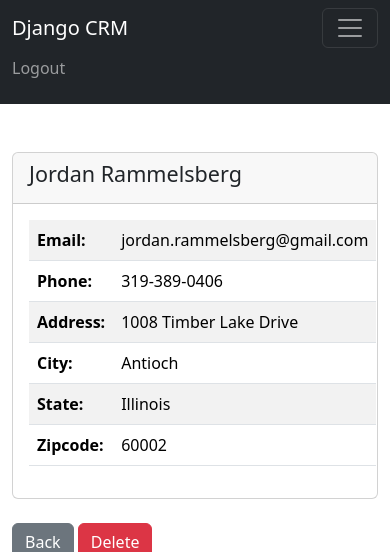
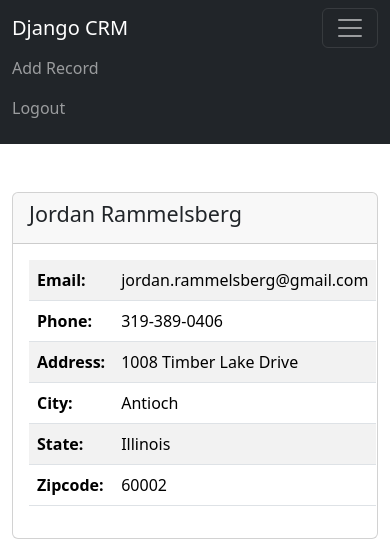
Before and after one commit to Jramm91/django-practice-CRM-app, a Django app: page /record/1 in a window 390 px wide, after a click that opens the changed part. Shown: the top 552 px of the page. Run offline with Django 4.2, Linux system fonts and the light colour scheme; a user stored in the database is signed in; data comes from the database, SQL or seed files in the repository; both versions use the stored data as it was after the commit.

Commit message:
Added ability to add a record

```diff
--- a/dcrm/website/templates/navbar.html
+++ b/dcrm/website/templates/navbar.html
@@ -18,6 +18,9 @@
         {% comment %} give option to logout if user is logged in {% endcomment %}
         {% if user.is_authenticated %}
 
+        <li class="nav-item">
+          <a class="nav-link" href="{% url 'add_record' %}">Add Record</a>
+        </li>
         <li class="nav-item">
           <a class="nav-link" href="{% url 'logout' %}">Logout</a>
         </li>
--- a/dcrm/website/urls.py
+++ b/dcrm/website/urls.py
@@ -8,4 +8,5 @@ urlpatterns = [
     path('register/', views.register_user, name='register'),
     path('record/<int:pk>', views.customer_record, name='record'),
     path('delete/<int:pk>', views.delete_record, name='delete_record'),
+    path('add_record/', views.add_record, name='add_record'),
 ]
--- a/dcrm/website/views.py
+++ b/dcrm/website/views.py
@@ -1,7 +1,7 @@
 from django.shortcuts import render, redirect
 from django.contrib.auth import authenticate, login, logout
 from django.contrib import messages
-from .forms import SignUpForm
+from .forms import SignUpForm, AddRecordForm
 from .models import Record
 
 
@@ -72,3 +72,17 @@ def delete_record(request, pk):
     else:
         messages.success(request, "Please login to delete customer record.")
         return redirect("home")
+
+
+def add_record(request):
+    form = AddRecordForm(request.POST or None)
+    if request.user.is_authenticated:
+        if request.method == "POST":
+            if form.is_valid():
+                add_record = form.save()
+                messages.success(request, "Record added successfully.")
+                return redirect("home")
+        return render(request, "add_record.html", {"form": form})
+    else:
+        messages.success(request, "Please login to add customer record.")
+        return redirect("home")
```
Also changed, not shown: dcrm/website/forms.py (+16 -0 lines), dcrm/website/templates/add_record.html (added, +16 -0 lines), dcrm/db.sqlite3.
